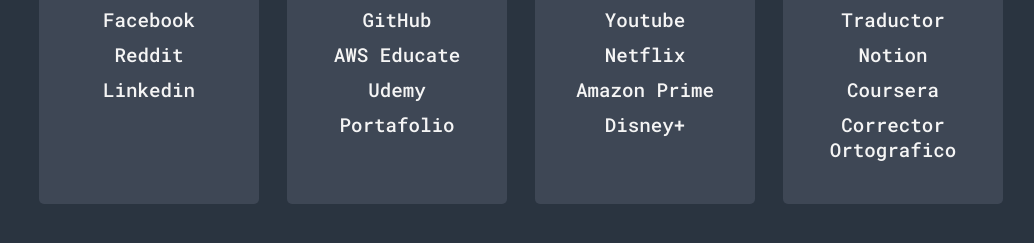
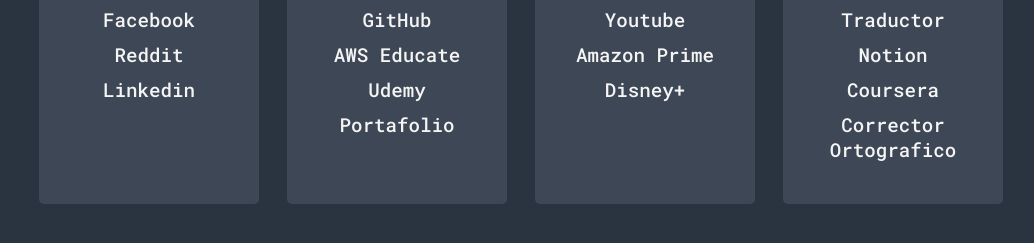
Before and after one commit to bliss-21/pagina-inicio, a plain HTML site: page index.html in a window 1280 px wide. Shown: the part 409-652 px from the top of the page, without its empty margins (119-1153 px from the left). Drawn offline with Linux system fonts and the light colour scheme.

Commit message:
delete netflix

```diff
--- a/index.html
+++ b/index.html
@@ -77,9 +77,6 @@
                         <a href="https://www.youtube.com/feed/subscriptions">Youtube</a>
                     </li>
                     <li>
-                        <a href="https://www.netflix.com/cl/">Netflix</a>
-                    </li>
-                    <li>
                         <a href="https://www.primevideo.com/">Amazon Prime</a>
                     </li>
                     <li>
```
